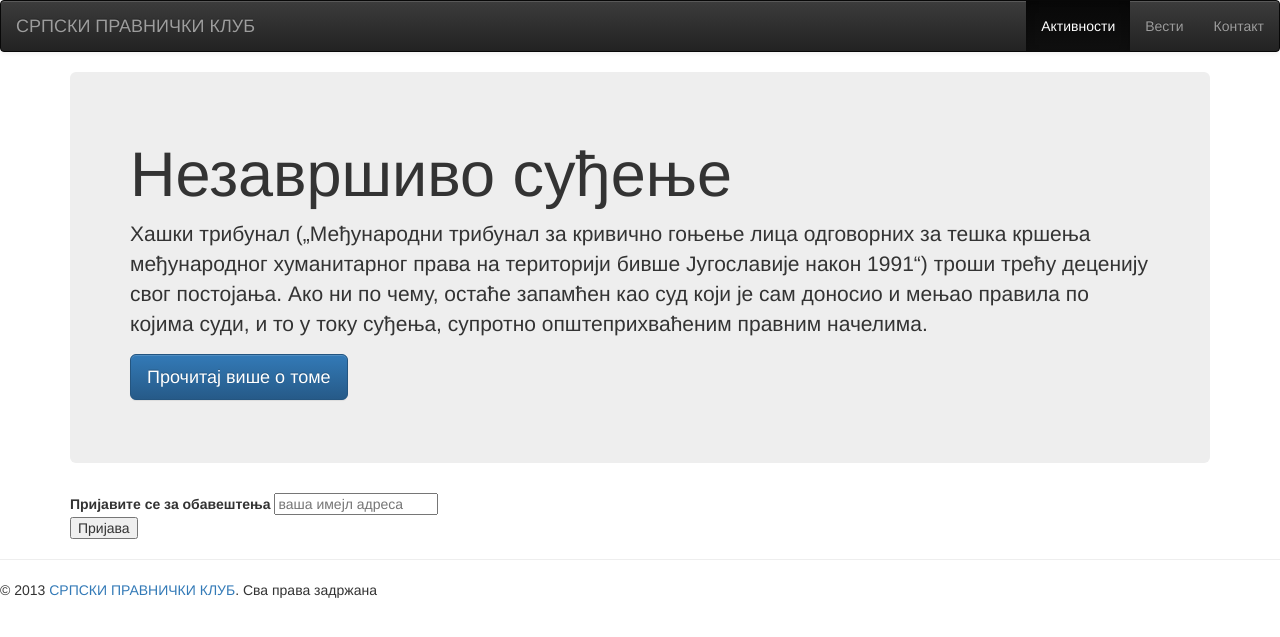
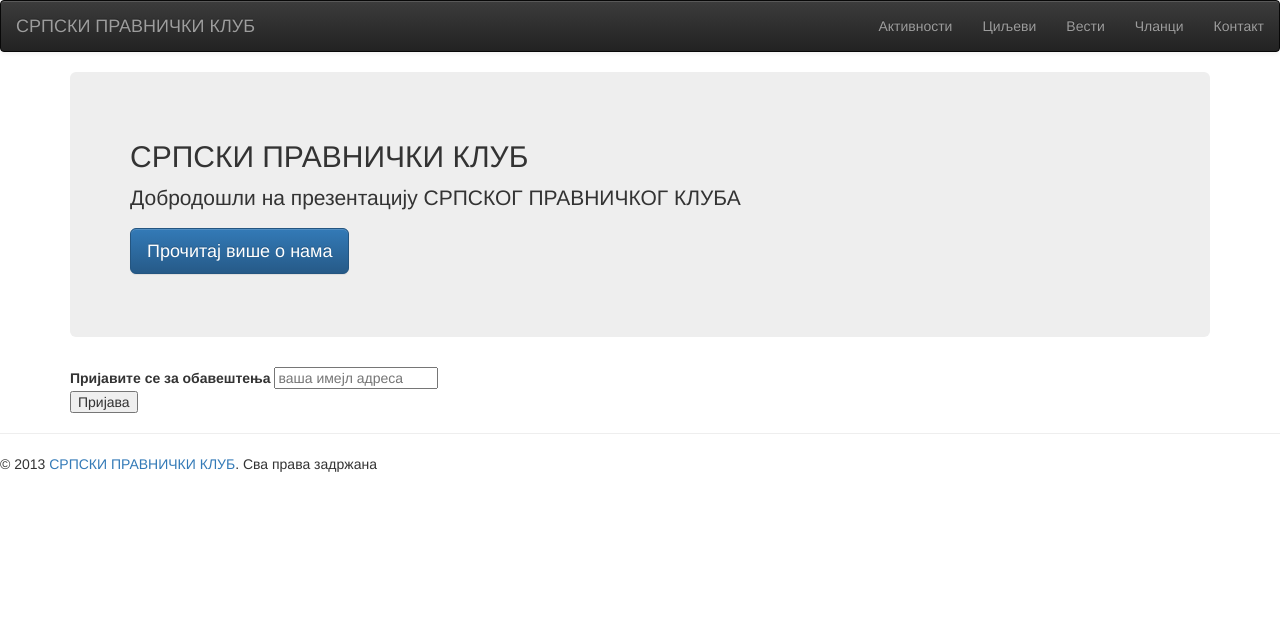
Before and after one commit to kulakajak/srpskipravnickiklub, a Jekyll site: the page built from index.html, in a window 1280 px wide. Shown: the top 637 px of the page. Built offline with Jekyll 4.4.1, drawn with Linux system fonts in a browser that asks for light colours; nearby versions of some CDN libraries; Markdown is read by kramdown in place of the engine named in the settings; comment, search, counter and statistics services are not loaded.

Commit message:
adding aktivnosti

```diff
--- a/_layouts/default.html
+++ b/_layouts/default.html
@@ -40,8 +40,10 @@
         </div>
         <div id="nav-collapse" class="collapse navbar-collapse navbar-ex1-collapse">
           <ul class="nav navbar-nav navbar-right">
-            <li class="active"><a title="Сазнајте више о нашим активностима" class="scroll brand-1" href="/">Активности</a></li>
+            <li ><a title="Сазнајте више о нашим активностима" href="/">Активности</a></li>
+            <li ><a title="Сазнајте више о нама" href="/">Циљеви</a></li>
           <li><a title="Прочитајте вести" href="/vesti">Вести</a></li>
+          <li><a title="Наши чланци" href="/">Чланци</a></li>
           <li><a title="Контактирајте нас" href="/kontakt">Контакт</a></li>
         </ul>
       </div>
--- a/index.html
+++ b/index.html
@@ -5,9 +5,9 @@
 
 
 <div class="jumbotron">
-  <h1>Незавршиво суђење</h1>
-  <p>Хашки трибунал („Међународни трибунал за кривично гоњење лица одговорних за тешка кршења међународног хуманитарног права на територији бивше Југославије након 1991“) троши трећу деценију свог постојања. Ако ни по чему, остаће запамћен као суд који је сам доносио и мењао правила по којима суди, и то у току суђења, супротно општеприхваћеним правним начелима.</p>
-  <p><a class="btn btn-primary btn-lg" role="button">Прочитај више о томе</a></p>
+  <h2>СРПСКИ ПРАВНИЧКИ КЛУБ</h2>
+  <p>Добродошли на презентацију СРПСКОГ ПРАВНИЧКОГ КЛУБА</p>
+  <p><a class="btn btn-primary btn-lg" role="button">Прочитај више о нама</a></p>
 
 </div>
 
```
